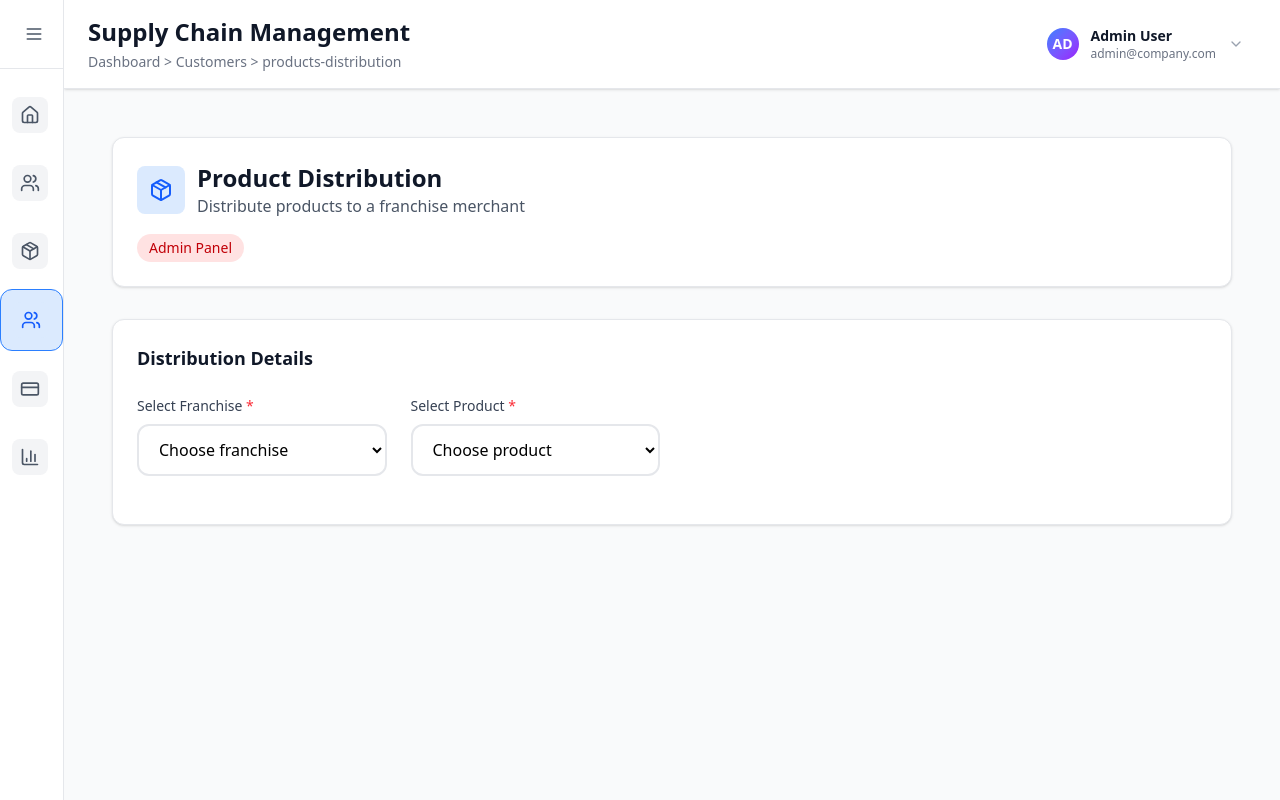
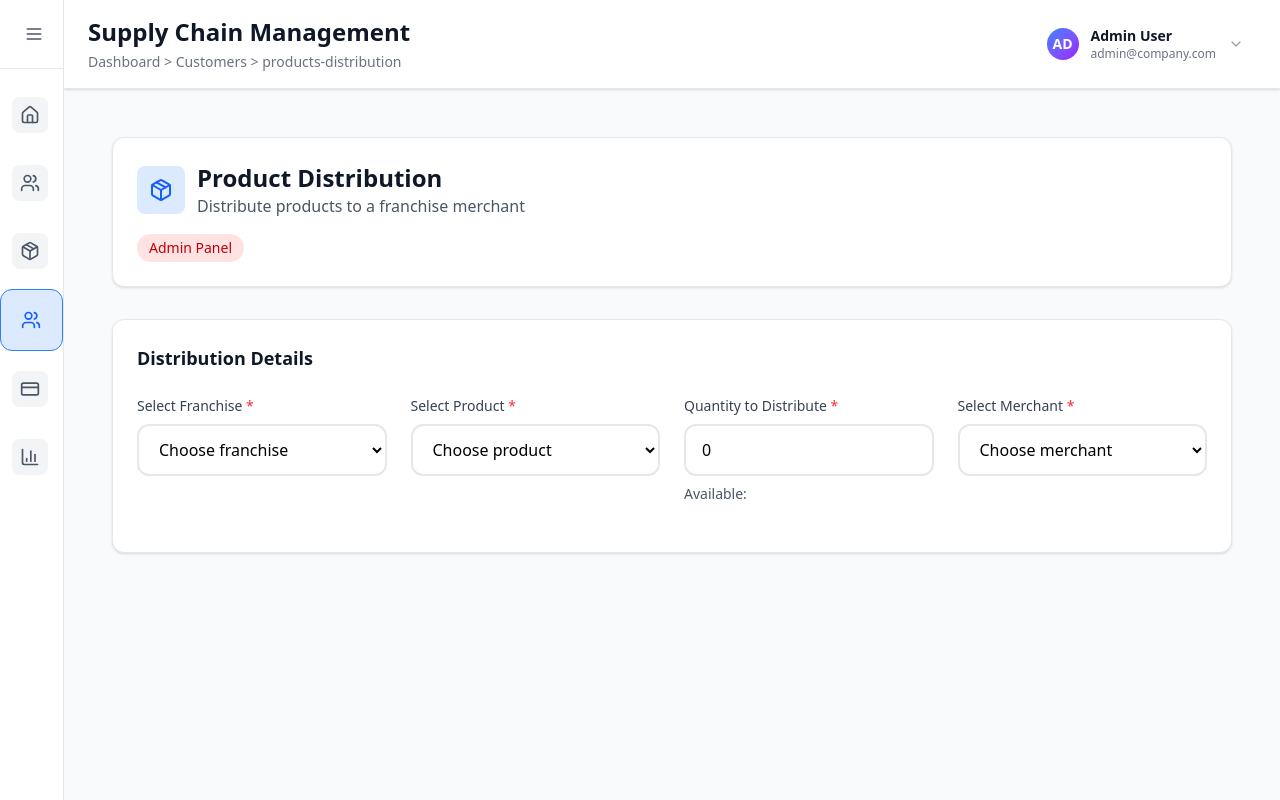
Before and after one commit to ShivrajPatil161/Api-Panel, a React (Vite) app in the folder frontend/: page /dashboard/customers/products-distribution in a window 1280 px wide. Built offline with nearby package versions, Linux system fonts and the light colour scheme; sample sign-in values are in the browser's storage.

Commit message:
ProductAssign.jsx refined

```diff
--- a/frontend/src/components/Forms/ProductAssign.jsx
+++ b/frontend/src/components/Forms/ProductAssign.jsx
@@ -452,25 +452,25 @@ const ProductDistribution = () => {
           </FormField>
 
           {/* Quantity */}
-          {selectedProduct && (
+
             <FormField label="Quantity to Distribute" error={errors.quantity} required>
               <input
                 type="number"
                 min="1"
-                max={selectedProduct.availableQuantity}
+                max={selectedProduct?.availableQuantity}
                 {...register('quantity', { valueAsNumber: true })}
                 className={`w-full px-4 py-3 border-2 rounded-xl transition-all duration-200 focus:outline-none focus:ring-4 focus:ring-blue-100 ${errors.quantity ? 'border-red-300 focus:border-red-500' : 'border-gray-200 focus:border-blue-500'
                   }`}
                 placeholder="Enter quantity"
               />
               <p className="text-sm text-gray-600">
-                Available: {selectedProduct.availableQuantity}
+                Available: {selectedProduct?.availableQuantity}
               </p>
             </FormField>
-          )}
+
 
           {/* Merchant Selection */}
-          {(userType === 'franchise' || (userType === 'admin' && selectedFranchise)) && (
+
             <FormField label="Select Merchant" error={errors.merchant} required>
               <Select
                 placeholder="Choose merchant"
@@ -480,7 +480,7 @@ const ProductDistribution = () => {
                 error={errors.merchant}
               />
             </FormField>
-          )}
+
         </div>
       </div>
 
```
